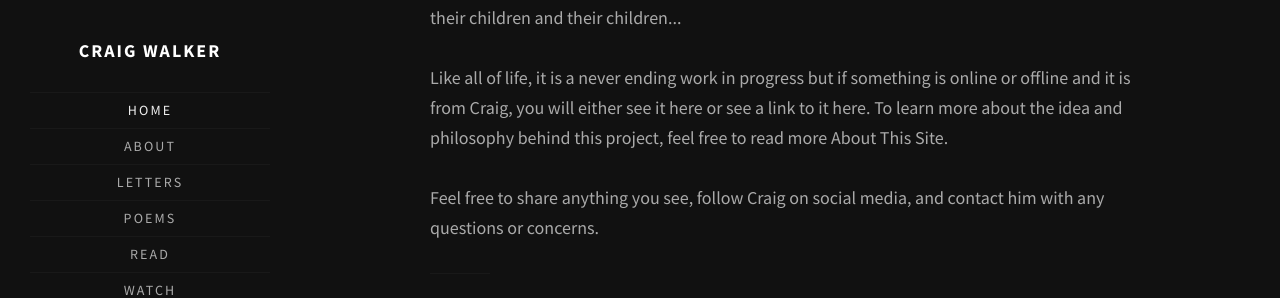
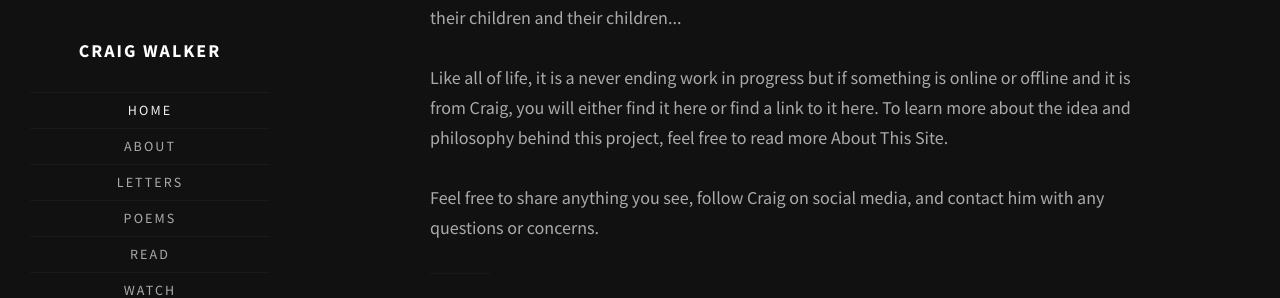
Before and after one commit to walkercraig/walkercraig, a Jekyll site: the page built from index.html, in a window 1280 px wide and 962 px high. Shown: the part 151-449 px from the top of the window. Built offline with Jekyll 4.4.1, drawn with Linux system fonts in a browser that asks for light colours; some web fonts are replaced; the list of posts is cut into pages by our own code.

Commit message:
Update index.html

```diff
--- a/index.html
+++ b/index.html
@@ -10,7 +10,7 @@ title: Craig Walker
     <div class="hero inner">
         <h3>{{ site.author.greetings }}</h3>
         <p>This site is the digital home of Craig Walker. It's meant to be a place for family, friends, clients, and new acquaintances to learn more but, mostly, it's for my children...and their children and their children and their children...</p>
-        <p>Like all of life, it is a never ending work in progress but if something is online or offline and it is from Craig, you will either see it here or see a link to it here. To learn more about the idea and philosophy behind this project, feel free to read more About This Site.</p>
+        <p>Like all of life, it is a never ending work in progress but if something is online or offline and it is from Craig, you will either find it here or find a link to it here. To learn more about the idea and philosophy behind this project, feel free to read more About This Site.</p>
         <p>Feel free to share anything you see, follow Craig on social media, and contact him with any questions or concerns.</p>
     </div>
 
```
